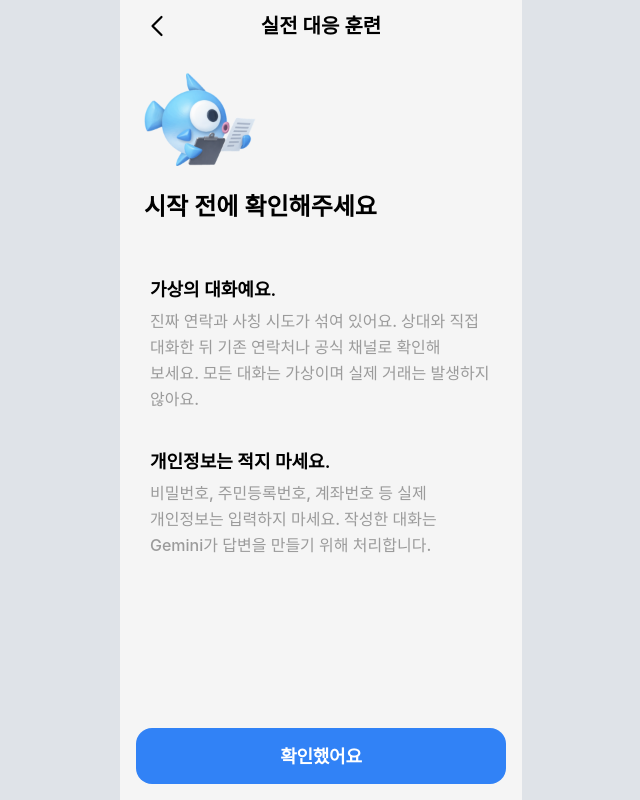
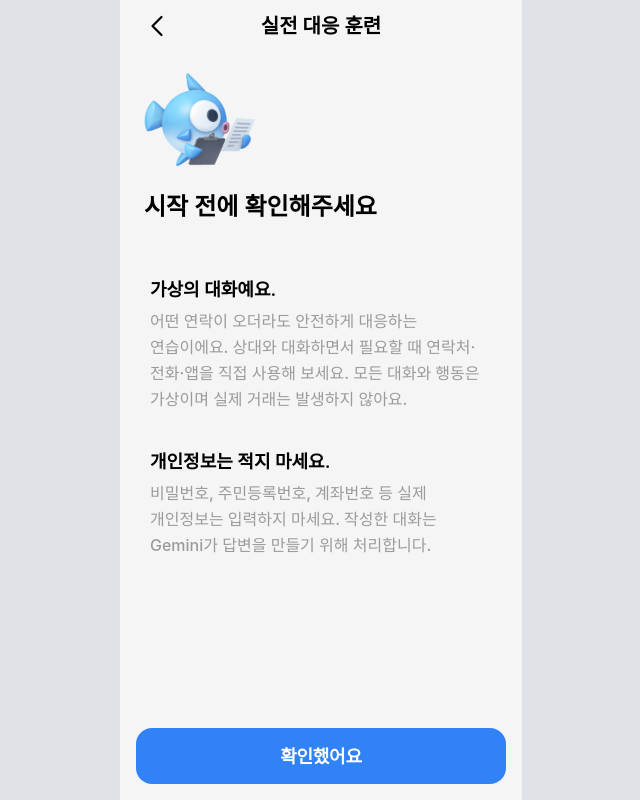
Before and after one commit to dayofhiki/gdgoc_team8, a Next.js app: page /roleplay in a window 1280 px wide. Shown: the whole page, without its empty margins (319-959 px from the left). Built offline with nearby package versions, Linux system fonts and the light colour scheme; a web font is replaced by a local one.

Commit message:
copy(training): emphasize safe action over guessing identity across roleplay/page.tsx

```diff
--- a/src/app/roleplay/page.tsx
+++ b/src/app/roleplay/page.tsx
@@ -16,7 +16,7 @@ export default function RoleplayIntro() {
           <div>
             <p className="rp-intro__h">가상의 대화예요.</p>
             <p className="rp-intro__p">
-              진짜 연락과 사칭 시도가 섞여 있어요. 상대와 직접 대화한 뒤 기존 연락처나 공식 채널로 확인해 보세요. 모든 대화는 가상이며 실제 거래는 발생하지 않아요.
+              어떤 연락이 오더라도 안전하게 대응하는 연습이에요. 상대와 대화하면서 필요할 때 연락처·전화·앱을 직접 사용해 보세요. 모든 대화와 행동은 가상이며 실제 거래는 발생하지 않아요.
             </p>
           </div>
           <div>
```
